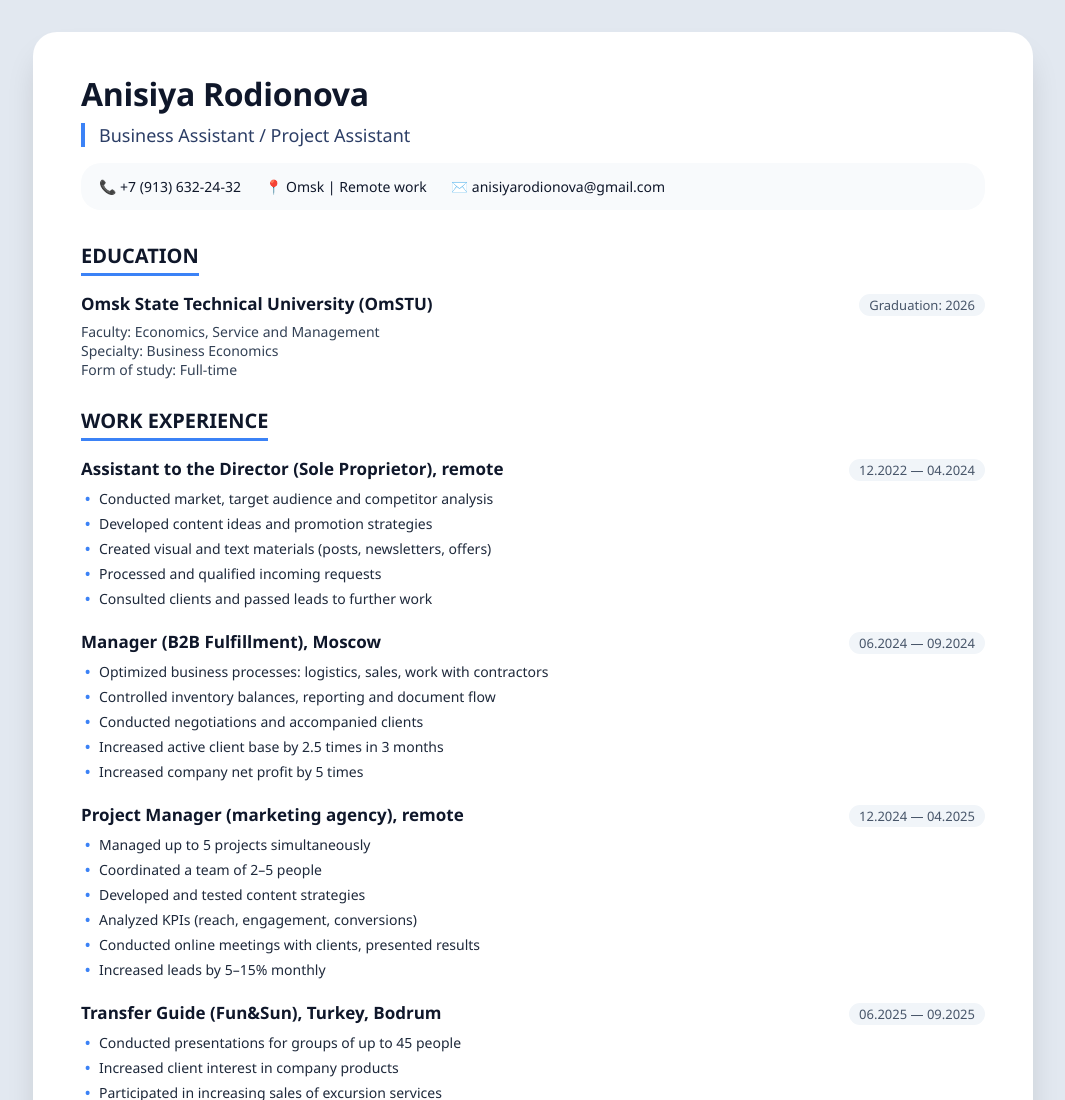
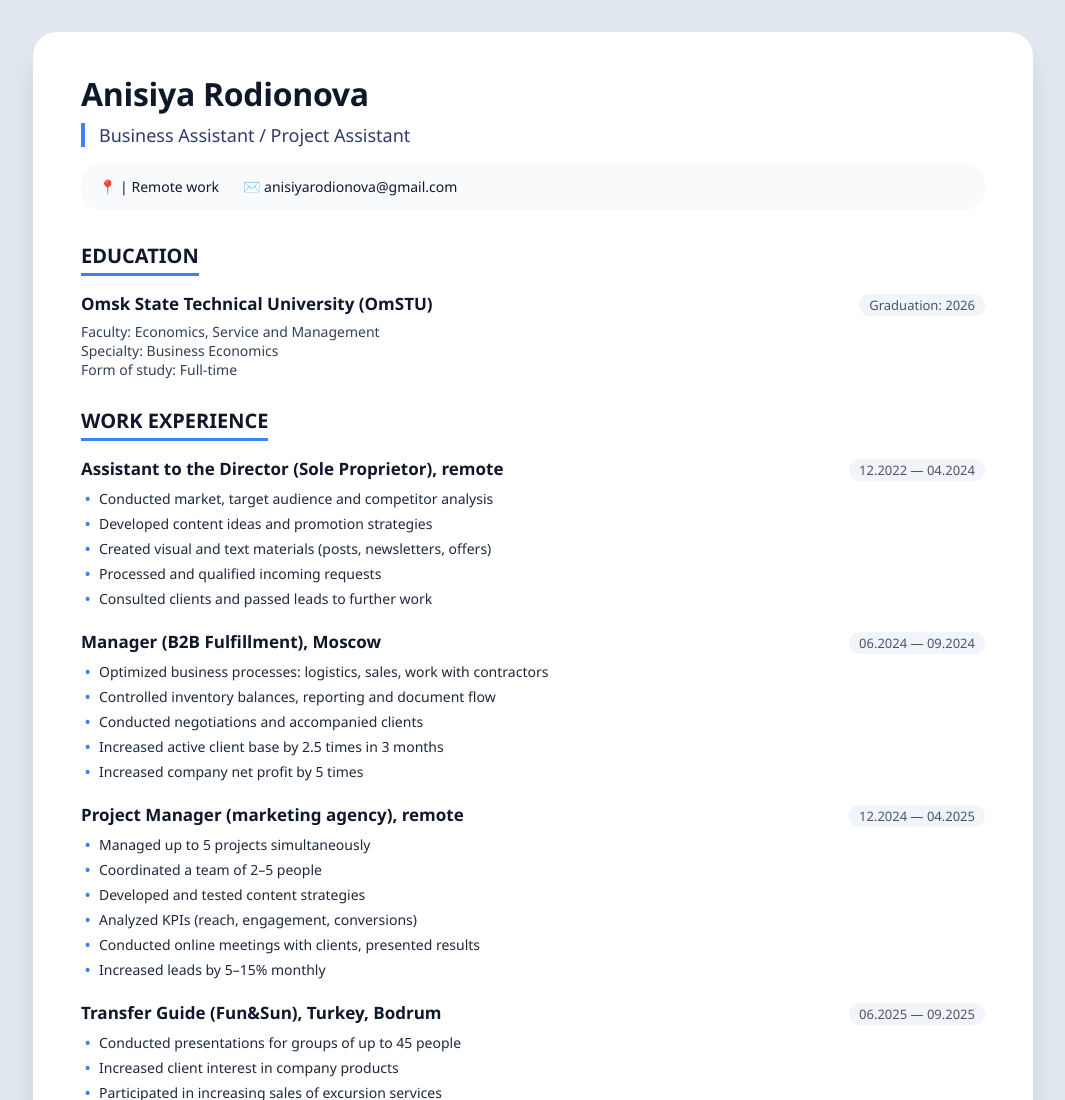
Before and after one commit to ruslanobzor2/finance22222.html, a plain HTML site: page index.html in a window 1280 px wide. Shown: the top 1100 px of the page, without its empty margins (107-1172 px from the left). Drawn offline with Linux system fonts and the light colour scheme.

Commit message:
Update index.html

```diff
--- a/index.html
+++ b/index.html
@@ -166,8 +166,7 @@
     <div class="subhead">Business Assistant / Project Assistant</div>
 
     <div class="contact">
-        <div>📞 <span>+7 (913) 632-24-32</span></div>
-        <div>📍 <span>Omsk | Remote work</span></div>
+        <div>📍 <span> | Remote work</span></div>
         <div>✉️ <span>anisiyarodionova@gmail.com</span></div>
     </div>
 
```
